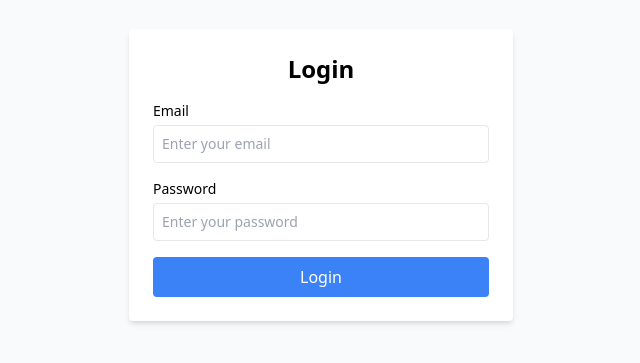
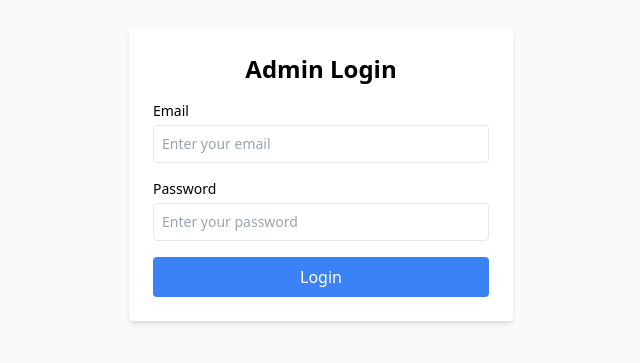
Before and after one commit to LCB2021051/kam-management, a React (Create React App) app in the folder kam-frontend/: page /login in a window 1280 px wide. Shown: the part 225-588 px from the top of the page, without its empty margins (319-959 px from the left). Built offline with nearby package versions, Linux system fonts and the light colour scheme.

Commit message:
Admin Login

```diff
--- a/kam-frontend/src/pages/Login.js
+++ b/kam-frontend/src/pages/Login.js
@@ -28,7 +28,7 @@
         onSubmit={handleSubmit}
         className="p-6 bg-white rounded shadow-md w-96"
       >
-        <h3 className="text-2xl font-bold mb-4 text-center">Login</h3>
+        <h3 className="text-2xl font-bold mb-4 text-center">Admin Login</h3>
         {error && <p className="text-red-500 mb-4">{error}</p>}
         <div className="mb-4">
           <label className="block mb-1 text-sm font-medium">Email</label>
```
